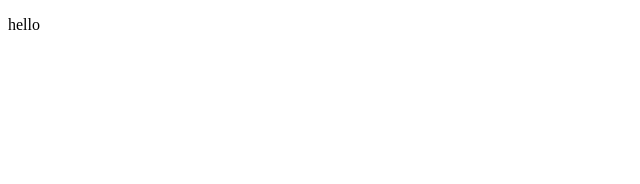
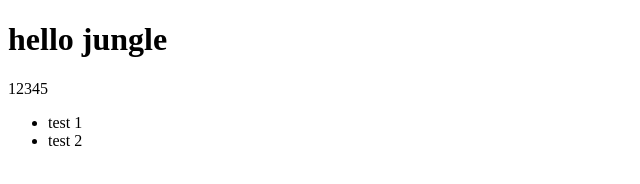
Before and after one commit to hasend/coder0224, a plain HTML site: page index.html in a window 1280 px wide. Shown: the whole page, without its empty margins (0-640 px from the left). Drawn offline with Linux system fonts and the light colour scheme.

Commit message:
second2 commit

```diff
--- a/index.html
+++ b/index.html
@@ -8,7 +8,11 @@
 </head>
 <body>
 
-    <p>hello</p>
-
+    <h1>hello jungle</h1>
+    <p>12345</p>
+    <ul>
+        <li>test 1</li>
+        <li>test 2</li>
+    </ul>
 </body>
 </html>
```
